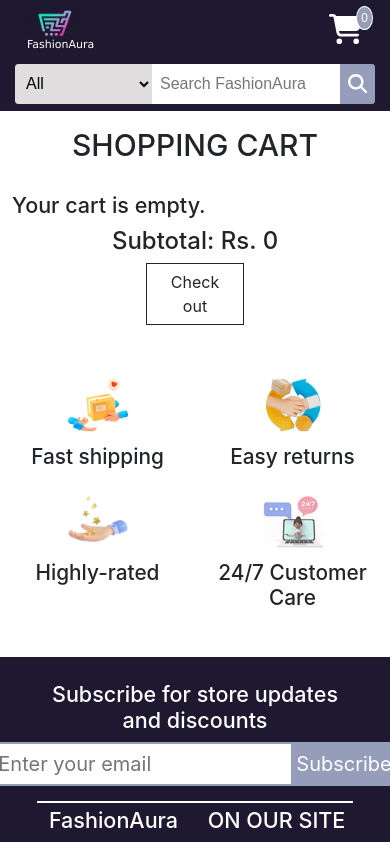
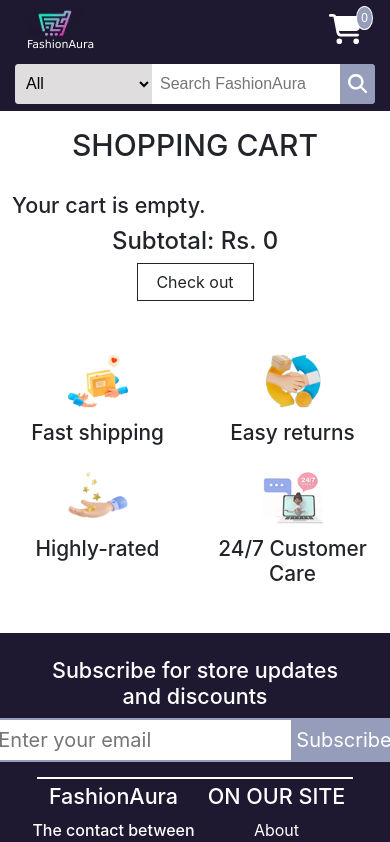
Before and after one commit to ZainabBashir425/EcommerceApp, a React (Create React App) app: page /cart in a window 390 px wide. Shown: the top 842 px of the page. Built offline with nearby package versions, Linux system fonts and the light colour scheme.

Commit message:
Add some changes

```diff
--- a/src/Pages/Cart.jsx
+++ b/src/Pages/Cart.jsx
@@ -18,8 +18,8 @@
           <h2>
             Subtotal: <span class="amount">Rs. {subtotal}</span>
           </h2>
-          <div class="CheckBtn">
-            <button className="btn btn-outline-dark rounded-0 w-25">
+          <div>
+            <button className="btn CheckBtn btn-outline-dark rounded-0 w-25">
               Check out
             </button>
           </div>
--- a/src/css/cart.css
+++ b/src/css/cart.css
@@ -213,5 +213,8 @@
         gap: 0.5rem;
         padding: 0;
     }
+    .CheckBtn{
+      width: 30% !important;
+    }
 
 }
```
